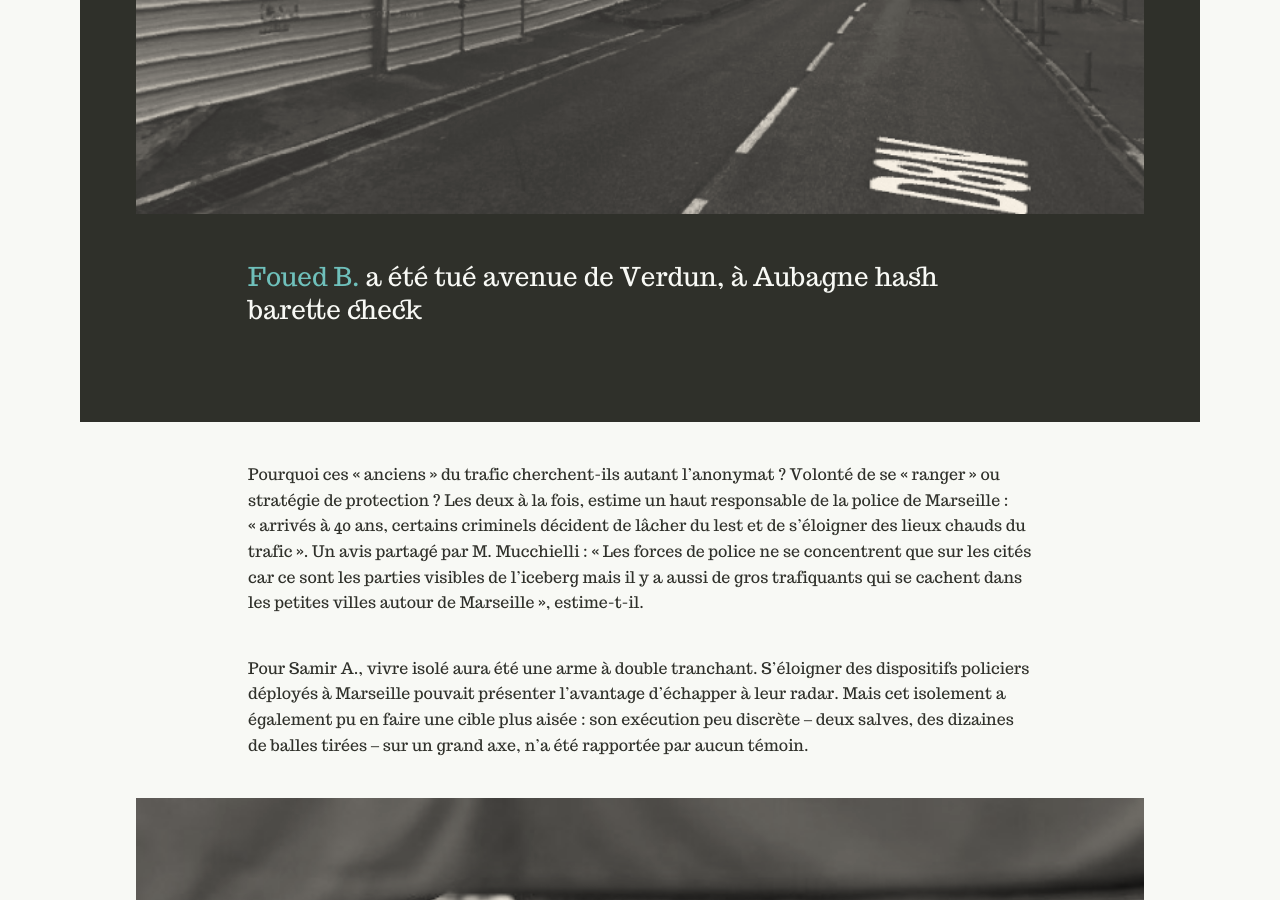
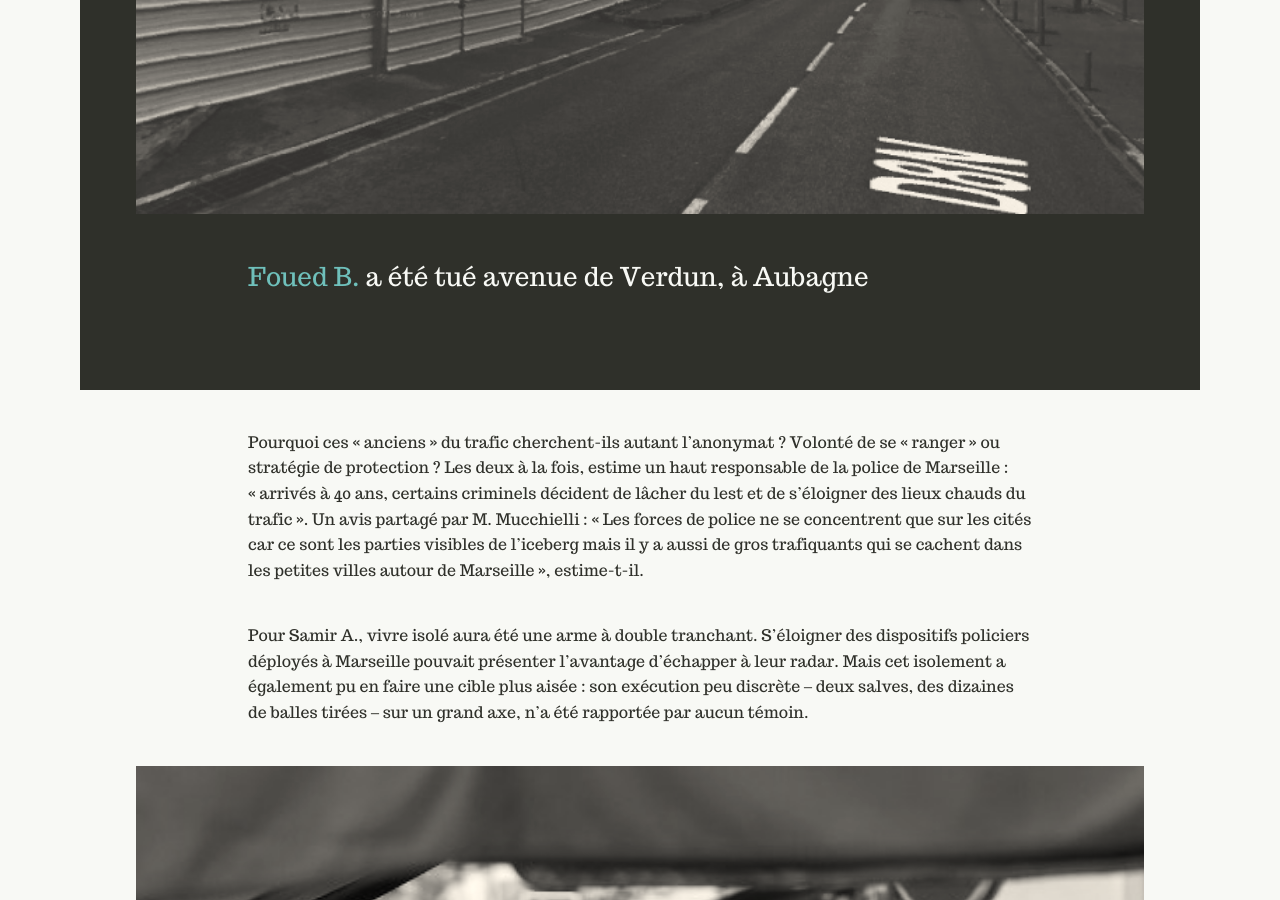
Before and after one commit to reglementsdecomptes/reglementsdecomptes.github.io, a Jekyll site: the page built from _posts/2015-12-08-styles.markdown, in a window 1280 px wide and 900 px high, scrolled down 3966 px. Built offline with Jekyll 4.4.1, drawn with Linux system fonts in a browser that asks for light colours.

Commit message:
Updated 2015-12-08-styles.markdown

```diff
--- a/_posts/2015-12-08-styles.markdown
+++ b/_posts/2015-12-08-styles.markdown
@@ -43,7 +43,6 @@ C’est le cas de Samir A. À Aubagne, la ville où il résidait depuis plusieur
 {: .fullwidth .image}
 
 <a>Foued B.</a> a été tué avenue de Verdun, à Aubagne
-hash barette check
 {: .punchline}
 
 
```
